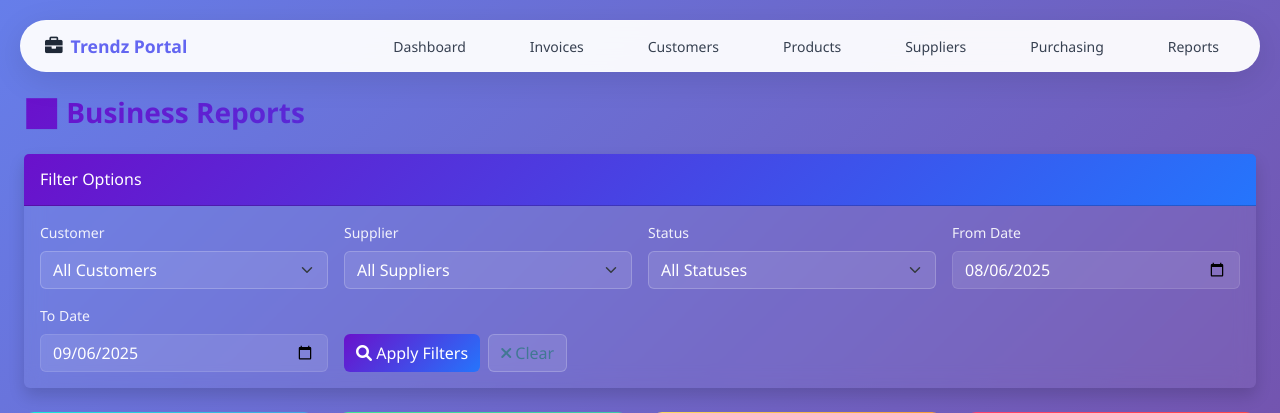
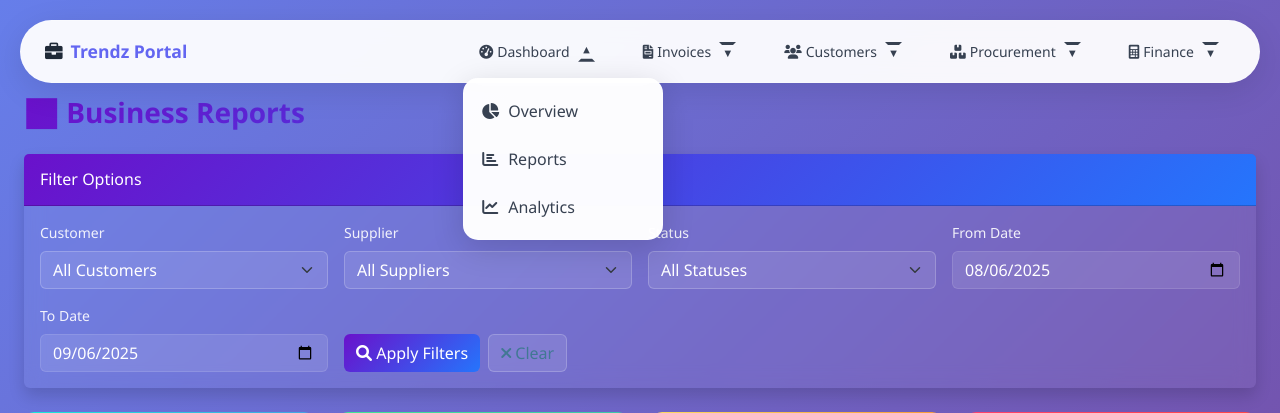
Before and after one commit to essyem/ibms, a Django app: template templates/portal/report.html in a window 1280 px wide, after a click on "Dashboard". Shown: the top 413 px of the page. Run offline with Django 3.2, Linux system fonts and the light colour scheme; the template is opened without the code that fills it, so the values that code supplies are empty; parts of the project's set-up code (start-up, migrations or seed data) failed here and were passed over.

Commit message:
Implement organized dropdown navigation with grouped functionality
Navigation Structure:
• Dashboard (Overview, Reports, Analytics)
• Invoices (Create, View All, Barcode Scanner)
• Customers (Add, View All)
• Procurement (Products, Suppliers, Purchase Orders)
• Finance (Dashboard, Transactions, Reports)

Features Added:
- Dropdown menus with icons and organized sections
- Hover effects and smooth animations
- Mobile-responsive collapsible dropdowns
- Click outside to close functionality
- Enhanced JavaScript for dropdown interactions
- Finance index view and URL for dashboard access
- Professional glassmorphism design with backdrop blur

This creates a more organized and scalable navigation structure.

```diff
--- a/finance/urls.py
+++ b/finance/urls.py
@@ -5,6 +5,7 @@ from . import views
 app_name = 'finance'
 
 urlpatterns = [
+    path('', views.FinanceIndexView.as_view(), name='index'),
     path('transactions/', views.TransactionListView.as_view(), name='transaction_list'),
     path('transactions/add/', views.TransactionCreateView.as_view(), name='transaction_create'),
     path('transactions/<int:pk>/edit/', views.TransactionUpdateView.as_view(), name='transaction_edit'),
--- a/static/portal/css/nav.css
+++ b/static/portal/css/nav.css
@@ -44,11 +44,15 @@
     margin: 0;
     padding: 0;
     display: flex;
-    gap: 2rem;
+    gap: 1rem;
     align-items: center;
 }
 
-.main-nav .nav-list li a {
+.main-nav .nav-list .nav-item {
+    position: relative;
+}
+
+.main-nav .nav-list .nav-link {
     color: #374151;
     text-decoration: none;
     font-weight: 500;
@@ -57,11 +61,79 @@
     padding: 0.5rem 1rem;
     border-radius: 25px;
     transition: all 0.3s ease;
+    display: flex;
+    align-items: center;
+    cursor: pointer;
 }
 
-.main-nav .nav-list li a:hover {
+.main-nav .nav-list .nav-link:hover,
+.main-nav .nav-list .nav-link.active {
     color: #6366f1;
     background: rgba(99, 102, 241, 0.1);
+}
+
+/* Dropdown functionality */
+.main-nav .dropdown-toggle::after {
+    content: '▼';
+    font-size: 0.7rem;
+    margin-left: 0.5rem;
+    transition: transform 0.3s ease;
+}
+
+.main-nav .dropdown-toggle.open::after {
+    transform: rotate(180deg);
+}
+
+.main-nav .dropdown-menu {
+    position: absolute;
+    top: 100%;
+    left: 0;
+    background: rgba(255,255,255,0.98);
+    backdrop-filter: blur(10px);
+    border-radius: 15px;
+    box-shadow: 0 8px 32px rgba(0,0,0,0.15);
+    border: 1px solid rgba(255,255,255,0.2);
+    min-width: 200px;
+    padding: 0.5rem 0;
+    margin-top: 0.5rem;
+    opacity: 0;
+    visibility: hidden;
+    transform: translateY(-10px);
+    transition: all 0.3s ease;
+    z-index: 1001;
+    list-style: none;
+}
+
+.main-nav .dropdown-menu.show {
+    opacity: 1;
+    visibility: visible;
+    transform: translateY(0);
+}
+
+.main-nav .dropdown-item {
+    display: flex;
+    align-items: center;
+    padding: 0.75rem 1rem;
+    color: #374151;
+    text-decoration: none;
+    transition: all 0.3s ease;
+    font-weight: 500;
+}
+
+.main-nav .dropdown-item:hover {
+    background: rgba(99, 102, 241, 0.1);
+    color: #6366f1;
+}
+
+.main-nav .dropdown-item i {
+    width: 20px;
+    text-align: center;
+}
+
+.main-nav .dropdown-divider {
+    height: 1px;
+    background: rgba(0,0,0,0.1);
+    margin: 0.5rem 1rem;
 }
 
 /* Mobile responsive navigation */
@@ -72,6 +144,7 @@
         padding: 0.5rem 1rem;
         flex-direction: column;
         align-items: flex-start;
+        border-radius: 15px;
     }
 
     .main-nav .nav-toggle {
@@ -96,10 +169,25 @@
         display: flex;
     }
 
-    .main-nav .nav-list li a {
+    .main-nav .nav-list .nav-link {
         padding: 0.75rem 1rem;
         display: block;
         width: 100%;
-        text-align: center;
+        text-align: left;
+    }
+
+    .main-nav .dropdown-menu {
+        position: static;
+        background: rgba(99, 102, 241, 0.05);
+        box-shadow: none;
+        border: none;
+        margin: 0.5rem 0 0 1rem;
+        border-radius: 10px;
+    }
+
+    .main-nav .dropdown-menu.show {
+        opacity: 1;
+        visibility: visible;
+        transform: none;
     }
 }
--- a/templates/includes/_navigation.html
+++ b/templates/includes/_navigation.html
@@ -6,13 +6,67 @@
   </div>
   <button id="nav-toggle" class="nav-toggle" aria-expanded="false" aria-controls="main-nav-list">☰</button>
   <ul id="main-nav-list" class="nav-list">
-    <li><a href="{% url 'portal:dashboard' %}">Dashboard</a></li>
-    <li><a href="{% url 'portal:invoice_list' %}">Invoices</a></li>
-    <li><a href="{% url 'portal:customer_list' %}">Customers</a></li>
-    <li><a href="{% url 'portal:product-list' %}">Products</a></li>
-    <li><a href="{% url 'procurement:supplier_list' %}">Suppliers</a></li>
-    <li><a href="{% url 'procurement:purchase_order_list' %}">Purchasing</a></li>
-    <li><a href="{% url 'portal:reports' %}">Reports</a></li>
+    <!-- Dashboard with Reports dropdown -->
+    <li class="nav-item dropdown">
+      <a href="{% url 'portal:dashboard' %}" class="nav-link dropdown-toggle" data-dropdown="dashboard">
+        <i class="fas fa-tachometer-alt me-1"></i>Dashboard
+      </a>
+      <ul class="dropdown-menu" id="dashboard-dropdown">
+        <li><a href="{% url 'portal:dashboard' %}" class="dropdown-item"><i class="fas fa-chart-pie me-2"></i>Overview</a></li>
+        <li><a href="{% url 'portal:reports' %}" class="dropdown-item"><i class="fas fa-chart-bar me-2"></i>Reports</a></li>
+        <li><a href="{% url 'portal:analytics_api' %}" class="dropdown-item"><i class="fas fa-chart-line me-2"></i>Analytics</a></li>
+      </ul>
+    </li>
+
+    <!-- Invoices dropdown -->
+    <li class="nav-item dropdown">
+      <a href="{% url 'portal:invoice_list' %}" class="nav-link dropdown-toggle" data-dropdown="invoices">
+        <i class="fas fa-file-invoice me-1"></i>Invoices
+      </a>
+      <ul class="dropdown-menu" id="invoices-dropdown">
+        <li><a href="{% url 'portal:invoice_create' %}" class="dropdown-item"><i class="fas fa-plus me-2"></i>Create Invoice</a></li>
+        <li><a href="{% url 'portal:invoice_list' %}" class="dropdown-item"><i class="fas fa-list me-2"></i>View All Invoices</a></li>
+        <li><a href="{% url 'portal:barcode_scanner' %}" class="dropdown-item"><i class="fas fa-qrcode me-2"></i>Barcode Scanner</a></li>
+      </ul>
+    </li>
+
+    <!-- Customers dropdown -->
+    <li class="nav-item dropdown">
+      <a href="{% url 'portal:customer_list' %}" class="nav-link dropdown-toggle" data-dropdown="customers">
+        <i class="fas fa-users me-1"></i>Customers
+      </a>
+      <ul class="dropdown-menu" id="customers-dropdown">
+        <li><a href="{% url 'portal:customer_create' %}" class="dropdown-item"><i class="fas fa-user-plus me-2"></i>Add Customer</a></li>
+        <li><a href="{% url 'portal:customer_list' %}" class="dropdown-item"><i class="fas fa-list me-2"></i>View All Customers</a></li>
+      </ul>
+    </li>
+
+    <!-- Procurement dropdown -->
+    <li class="nav-item dropdown">
+      <a href="{% url 'procurement:supplier_list' %}" class="nav-link dropdown-toggle" data-dropdown="procurement">
+        <i class="fas fa-boxes me-1"></i>Procurement
+      </a>
+      <ul class="dropdown-menu" id="procurement-dropdown">
+        <li><a href="{% url 'portal:product-list' %}" class="dropdown-item"><i class="fas fa-cube me-2"></i>Products</a></li>
+        <li><a href="{% url 'procurement:supplier_list' %}" class="dropdown-item"><i class="fas fa-truck me-2"></i>Suppliers</a></li>
+        <li><a href="{% url 'procurement:purchase_order_list' %}" class="dropdown-item"><i class="fas fa-shopping-cart me-2"></i>Purchase Orders</a></li>
+        <li class="dropdown-divider"></li>
+        <li><a href="{% url 'procurement:purchase_order_create' %}" class="dropdown-item"><i class="fas fa-plus me-2"></i>New Purchase Order</a></li>
+      </ul>
+    </li>
+
+    <!-- Finance dropdown -->
+    <li class="nav-item dropdown">
+      <a href="{% url 'finance:index' %}" class="nav-link dropdown-toggle" data-dropdown="finance">
+        <i class="fas fa-calculator me-1"></i>Finance
+      </a>
+      <ul class="dropdown-menu" id="finance-dropdown">
+        <li><a href="{% url 'finance:index' %}" class="dropdown-item"><i class="fas fa-tachometer-alt me-2"></i>Finance Dashboard</a></li>
+        <li><a href="{% url 'finance:transaction_list' %}" class="dropdown-item"><i class="fas fa-exchange-alt me-2"></i>Transactions</a></li>
+        <li><a href="{% url 'finance:transaction_create' %}" class="dropdown-item"><i class="fas fa-plus me-2"></i>Add Transaction</a></li>
+        <li><a href="{% url 'finance:finance_reports' %}" class="dropdown-item"><i class="fas fa-chart-bar me-2"></i>Financial Reports</a></li>
+      </ul>
+    </li>
   </ul>
 </nav>
 <link rel="stylesheet" href="{% static 'portal/css/nav.css' %}">
```
Also changed, not shown: finance/views.py (+11 -0 lines), static/portal/js/nav_toggle.js (+56 -5 lines).
